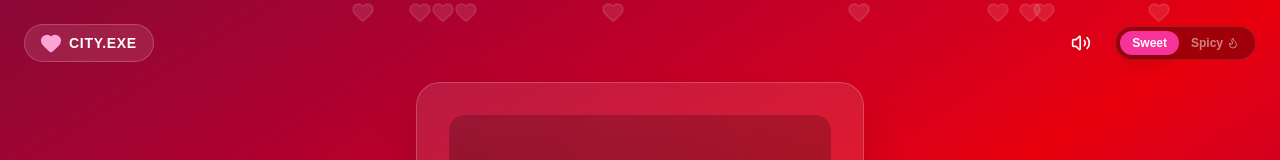
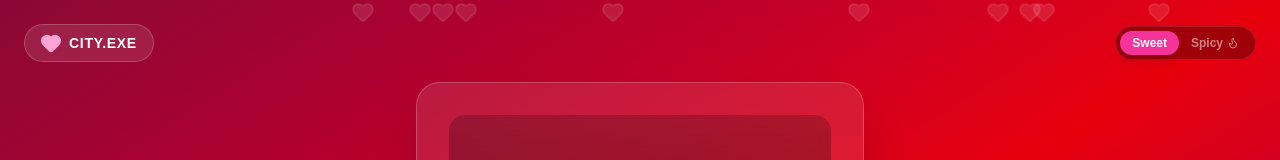
Before and after one commit to KirikuTokugawa/Valentine, a React (Vite) app: page / in a window 1280 px wide. Shown: the top 160 px of the page. Built offline with nearby package versions, Linux system fonts and the light colour scheme; a web font is replaced by a local one.

Commit message:
Update App.tsx

```diff
--- a/src/App.tsx
+++ b/src/App.tsx
@@ -177,12 +177,7 @@ export default function App() {
                 </div>
 
                 <div className="flex items-center gap-4">
-                    <button
-                        onClick={() => setSoundOn(!soundOn)}
-                        className="p-2 hover:bg-white/10 rounded-full transition-colors"
-                    >
-                        {soundOn ? <Volume2 className="w-5 h-5" /> : <VolumeX className="w-5 h-5" />}
-                    </button>
+
 
                     {/* Theme Toggle */}
                     <div className="flex items-center bg-black/30 rounded-full p-1 cursor-pointer border border-white/10" onClick={() => setTheme(prev => prev === 'sweet' ? 'spicy' : 'sweet')}>
@@ -292,10 +287,7 @@ export default function App() {
                                 {text.successBody}
                             </p>
                             <div className="flex justify-center gap-2">
-                                <button className="px-6 py-2 bg-white/10 rounded-lg hover:bg-white/20 transition text-sm">
-                                    Screenshot This 📸
-                                </button>
-                                <button onClick={handleReset} className="px-6 py-2 bg-white/10 rounded-lg hover:bg-white/20 transition text-sm text-white/50">
+                                <button onClick={handleReset} className="px-14 py-3 bg-white/10 rounded-lg hover:bg-white/20 transition text-lg text-white/50">
                                     Replay
                                 </button>
                             </div>
```
